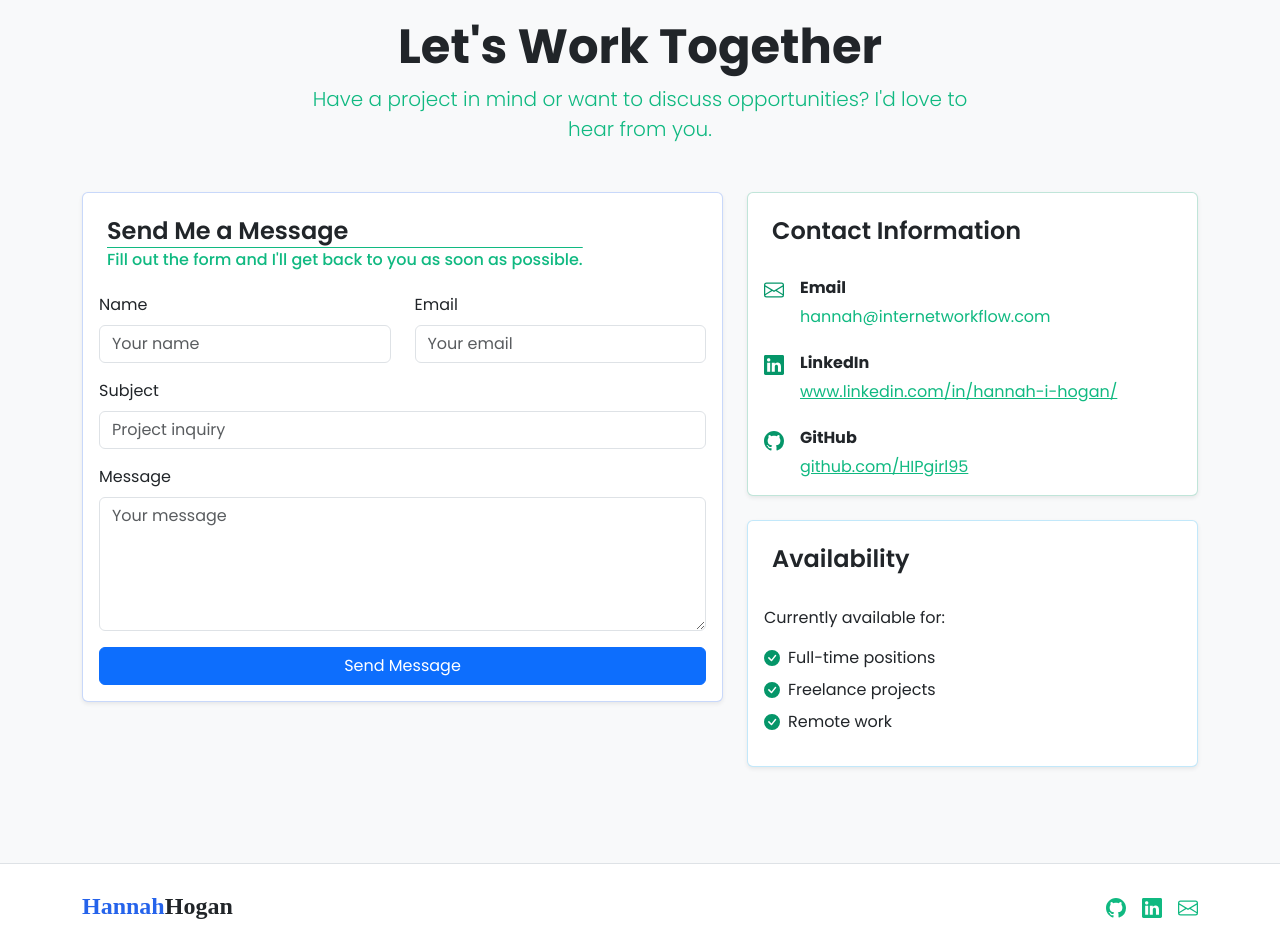
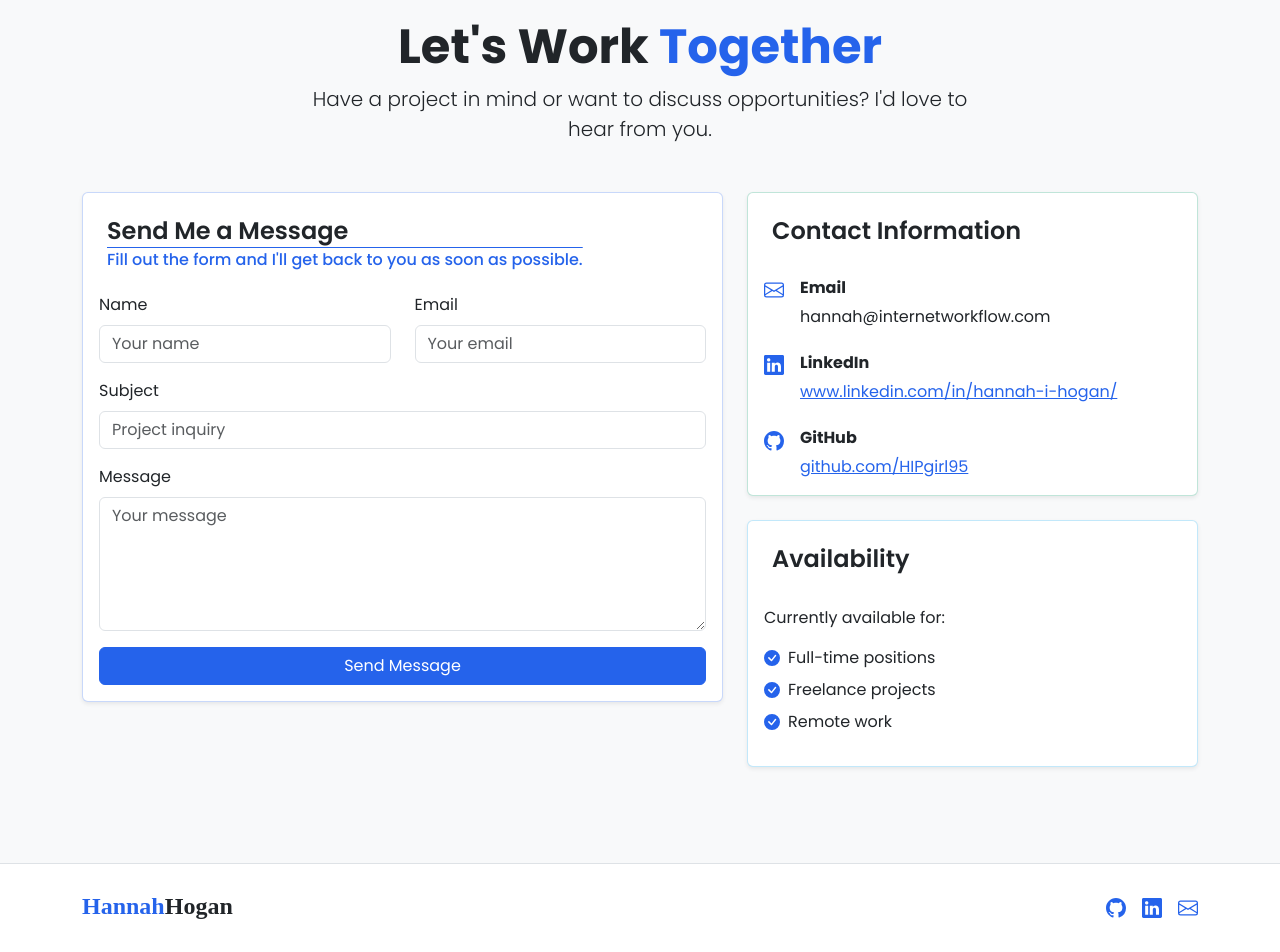
Before and after one commit to HIPgirl95/hannah-hogan-portfolio, a React (Create React App) app: page / in a window 1280 px wide. Shown: the part 5892-6844 px from the top of the page. Built offline with nearby package versions, Linux system fonts and the light colour scheme; a web font is replaced by a local one.

Commit message:
Finish recolor

```diff
--- a/src/components/Contact.jsx
+++ b/src/components/Contact.jsx
@@ -35,11 +35,10 @@ function Contact() {
     <section id="contact" className="contact-section py-5 bg-light">
       <Container className="py-5">
         <div className="text-center mb-5">
-          <h2 className="display-5 fw-bold">Let's Work Together</h2>
-          <p
-            className="lead text-secondary mx-auto"
-            style={{ maxWidth: "700px" }}
-          >
+          <h2 className="display-5 fw-bold">
+            Let's Work <span className="colored-text">Together</span>
+          </h2>
+          <p className="lead mx-auto" style={{ maxWidth: "700px" }}>
             Have a project in mind or want to discuss opportunities? I'd love to
             hear from you.
           </p>
@@ -50,7 +49,7 @@ function Contact() {
             <Card className="border-primary border-opacity-25 shadow-sm">
               <Card.Header className="bg-transparent border-0 pt-4 px-4">
                 <Card.Title className="h4">Send Me a Message</Card.Title>
-                <Card.Subtitle className="text-secondary mb-0">
+                <Card.Subtitle className="colored-text mb-0">
                   Fill out the form and I'll get back to you as soon as
                   possible.
                 </Card.Subtitle>
@@ -100,7 +99,7 @@ function Contact() {
                       required
                     />
                   </Form.Group>
-                  <Button variant="primary" type="submit" className="w-100">
+                  <Button type="submit" className="w-100 colored-button">
                     Send Message
                   </Button>
                 </Form>
@@ -117,24 +116,22 @@ function Contact() {
                 <Card.Body>
                   <div className="d-flex mb-4">
                     <div className="me-3">
-                      <BsEnvelope size={20} className="text-success" />
+                      <BsEnvelope size={20} className="colored-text" />
                     </div>
                     <div>
                       <h5 className="h6 fw-bold">Email</h5>
-                      <p className="text-secondary mb-0">
-                        hannah@internetworkflow.com
-                      </p>
+                      <p className=" mb-0">hannah@internetworkflow.com</p>
                     </div>
                   </div>
                   <div className="d-flex mb-4">
                     <div className="me-3">
-                      <BsLinkedin size={20} className="text-success" />
+                      <BsLinkedin size={20} className="colored-text" />
                     </div>
                     <div>
                       <h5 className="h6 fw-bold">LinkedIn</h5>
                       <a
                         href="https://www.linkedin.com/in/hannah-i-hogan/"
-                        className="text-secondary mb-0"
+                        className="colored-text mb-0"
                         target="_blank"
                         rel="noopener noreferrer"
                       >
@@ -144,13 +141,13 @@ function Contact() {
                   </div>
                   <div className="d-flex">
                     <div className="me-3">
-                      <BsGithub size={20} className="text-success" />
+                      <BsGithub size={20} className="colored-text" />
                     </div>
                     <div>
                       <h5 className="h6 fw-bold">GitHub</h5>
                       <a
                         href="https://github.com/HIPgirl95"
-                        className="text-secondary mb-0"
+                        className="colored-text mb-0"
                         target="_blank"
                         rel="noopener noreferrer"
                       >
@@ -169,15 +166,15 @@ function Contact() {
                   <p>Currently available for:</p>
                   <ul className="list-unstyled">
                     <li className="d-flex align-items-center mb-2">
-                      <BsCheckCircleFill className="text-success me-2" />
+                      <BsCheckCircleFill className="colored-text me-2" />
                       Full-time positions
                     </li>
                     <li className="d-flex align-items-center mb-2">
-                      <BsCheckCircleFill className="text-success me-2" />
+                      <BsCheckCircleFill className="colored-text me-2" />
                       Freelance projects
                     </li>
                     <li className="d-flex align-items-center">
-                      <BsCheckCircleFill className="text-success me-2" />
+                      <BsCheckCircleFill className="colored-text me-2" />
                       Remote work
                     </li>
                   </ul>
--- a/src/components/Footer.jsx
+++ b/src/components/Footer.jsx
@@ -8,7 +8,7 @@ function Footer() {
         <Row className="align-items-center">
           <Col md={6} className="text-center text-md-start mb-3 mb-md-0">
             <div className="fw-bold fs-4 mb-1 logo">
-              <span className="text-primary">Hannah</span>Hogan
+              <span className="colored-text">Hannah</span>Hogan
             </div>
           </Col>
           <Col md={6}>
@@ -20,7 +20,7 @@ function Footer() {
                   rel="noopener noreferrer"
                   className="text-secondary"
                 >
-                  <BsGithub size={20} />
+                  <BsGithub size={20} className="colored-text" />
                   <span className="visually-hidden">GitHub</span>
                 </a>
               </li>
@@ -31,7 +31,7 @@ function Footer() {
                   rel="noopener noreferrer"
                   className="text-secondary"
                 >
-                  <BsLinkedin size={20} />
+                  <BsLinkedin size={20} className="colored-text" />
                   <span className="visually-hidden">LinkedIn</span>
                 </a>
               </li>
@@ -40,7 +40,7 @@ function Footer() {
                   href="mailto:hannah@internetworkflow.com"
                   className="text-secondary"
                 >
-                  <BsEnvelope size={20} />
+                  <BsEnvelope size={20} className="colored-text" />
                   <span className="visually-hidden">Email</span>
                 </a>
               </li>
```
